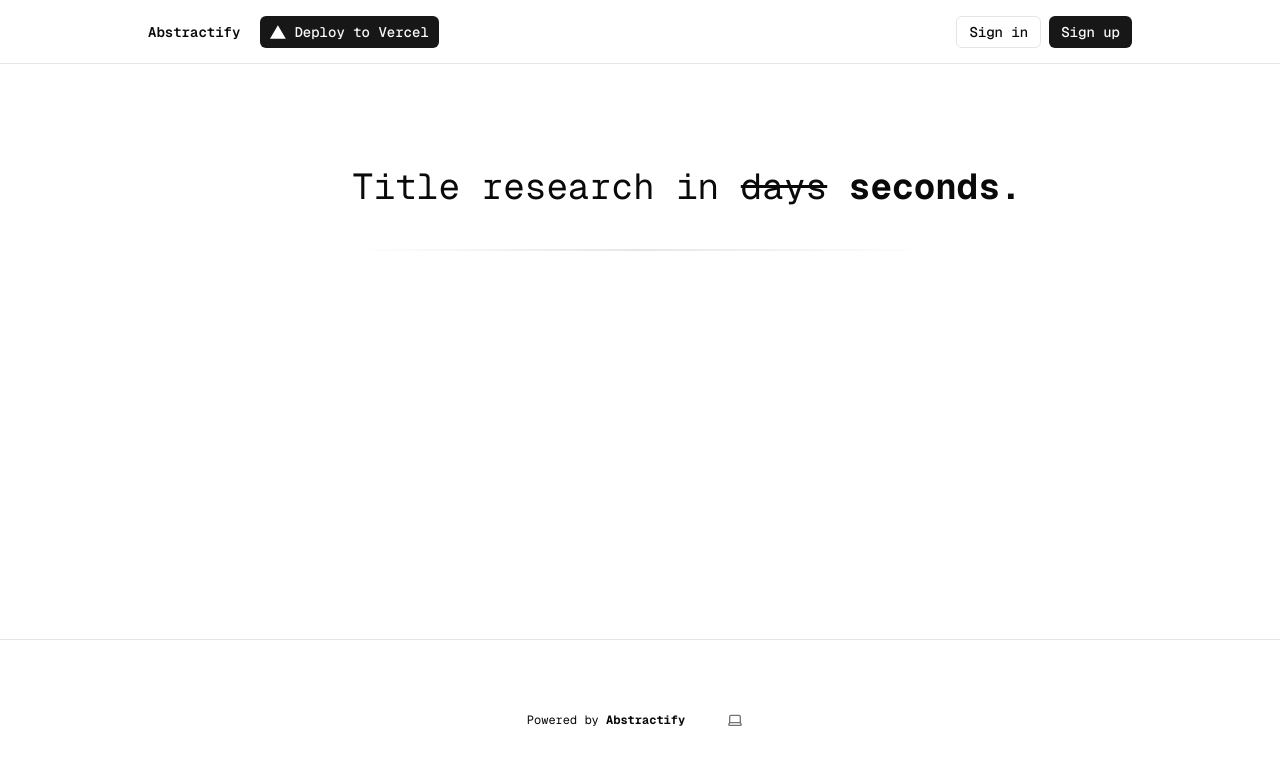
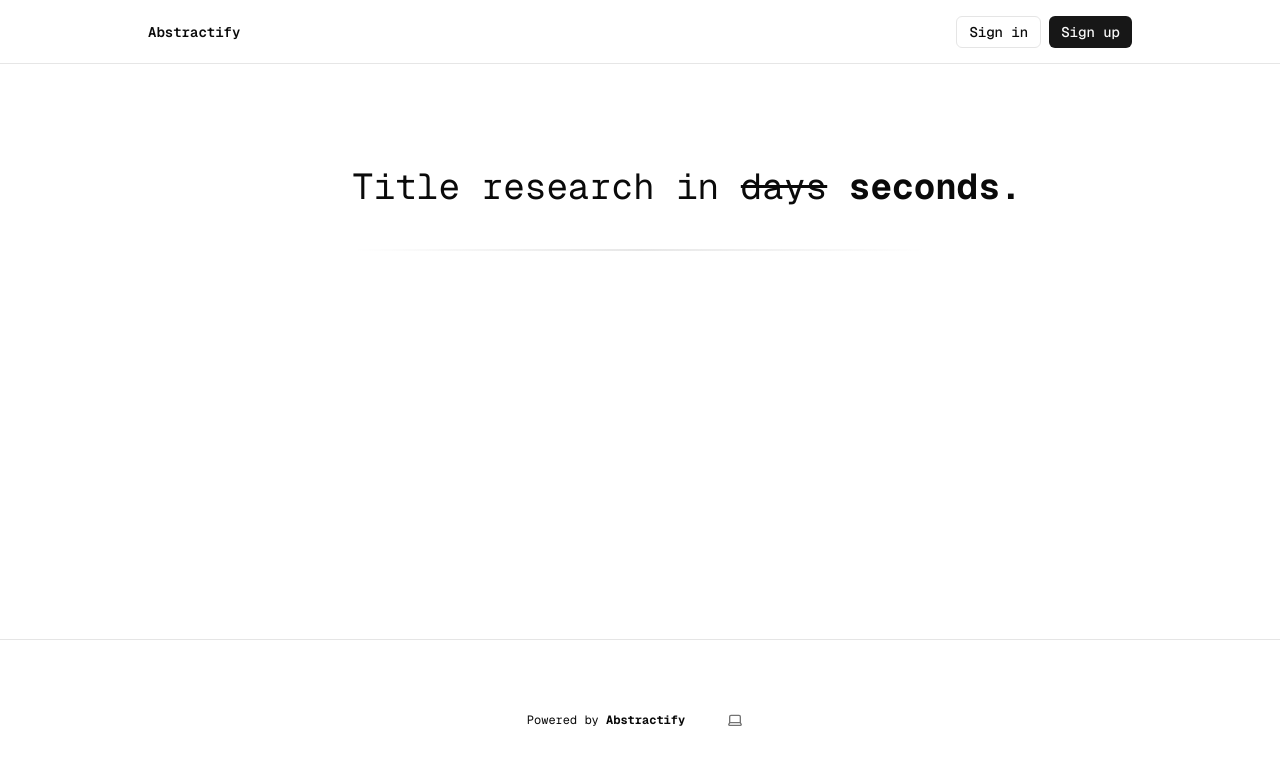
Before and after one commit to jonrgann/abstractify, a Next.js app: page / in a window 1280 px wide. Shown: the top 764 px of the page. Built offline with nearby package versions, Linux system fonts and the light colour scheme; no server answers.

Commit message:
removed deploy button

```diff
--- a/app/page.tsx
+++ b/app/page.tsx
@@ -14,9 +14,6 @@ export default function Home() {
           <div className="w-full max-w-5xl flex justify-between items-center p-3 px-5 text-sm">
             <div className="flex gap-5 items-center font-semibold">
               <Link href={"/"}>Abstractify</Link>
-              <div className="flex items-center gap-2">
-                <DeployButton />
-              </div>
             </div>
             {!hasEnvVars ? <EnvVarWarning /> : <AuthButton />}
           </div>
```
